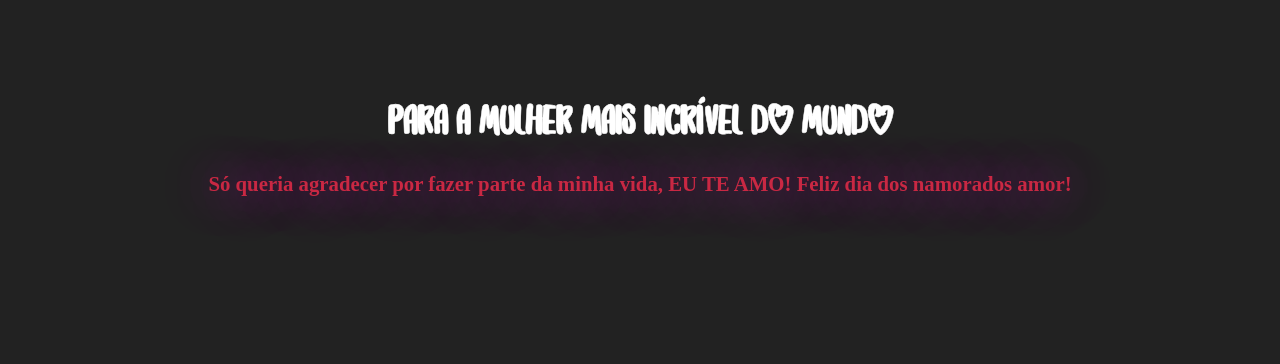
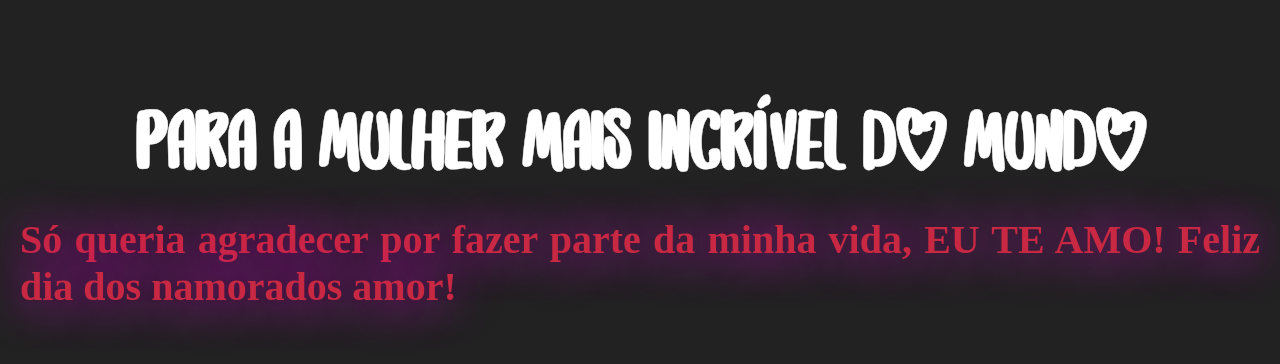
Before and after one commit to Richard-Luis/Texto-animado, a plain HTML site: page index.html in a window 1280 px wide. Drawn offline with Linux system fonts and the light colour scheme.

Commit message:
animação

```diff
--- a/style.css
+++ b/style.css
@@ -18,7 +18,7 @@ body{
 
 h1{
     color: rgb(230, 21, 21);
-    font-size: 2.5rem;
+    font-size: 5rem;
     font-family: 'Amore';
     text-align: center;
     -webkit-text-stroke: 0.5px white;
@@ -27,7 +27,7 @@ h1{
 }
 
 #text{
-    font-size: 1.3em;
+    font-size: 2.5rem;
     font-weight: bolder;
     display: flex;
     justify-content: center;
```
